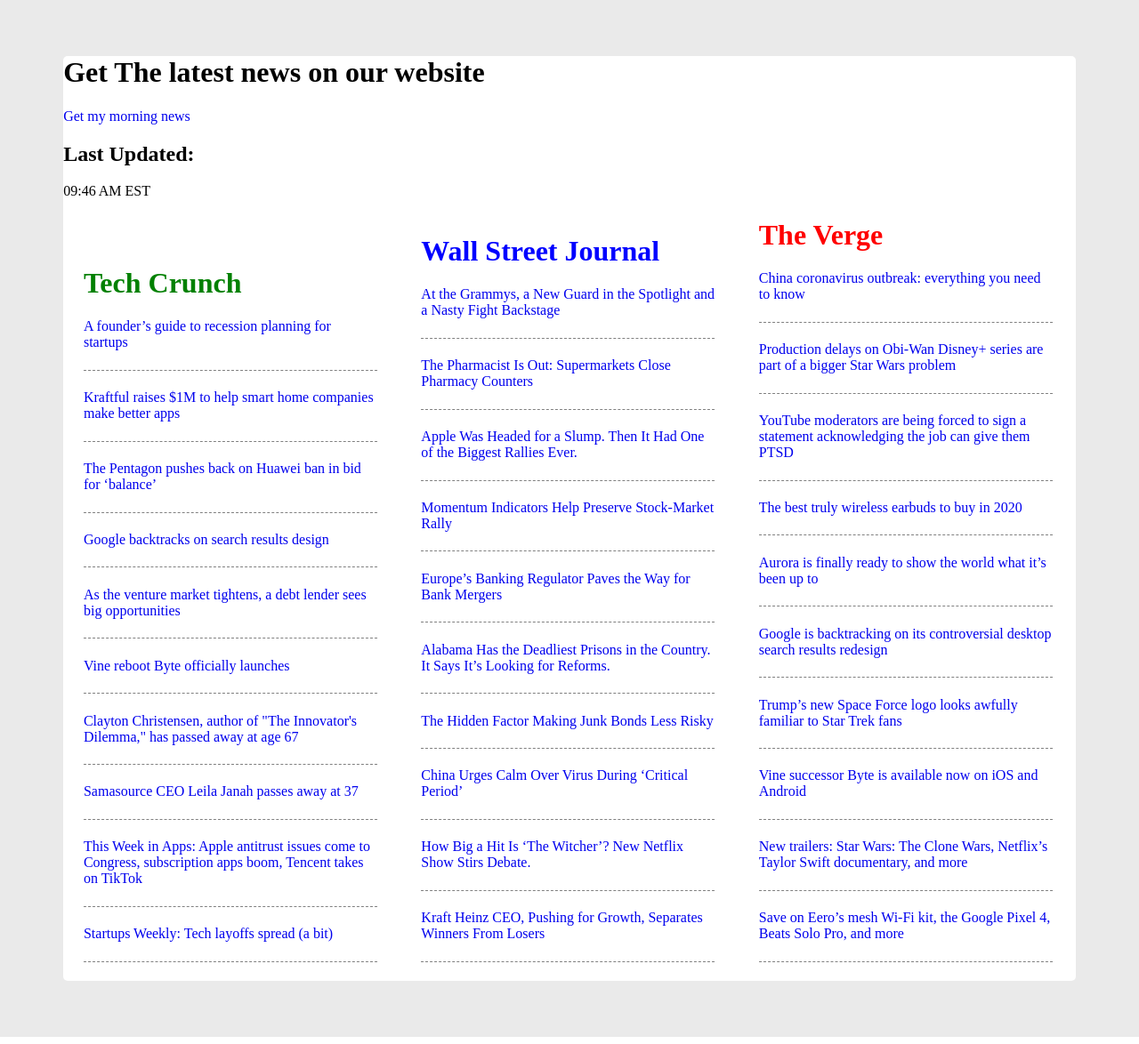
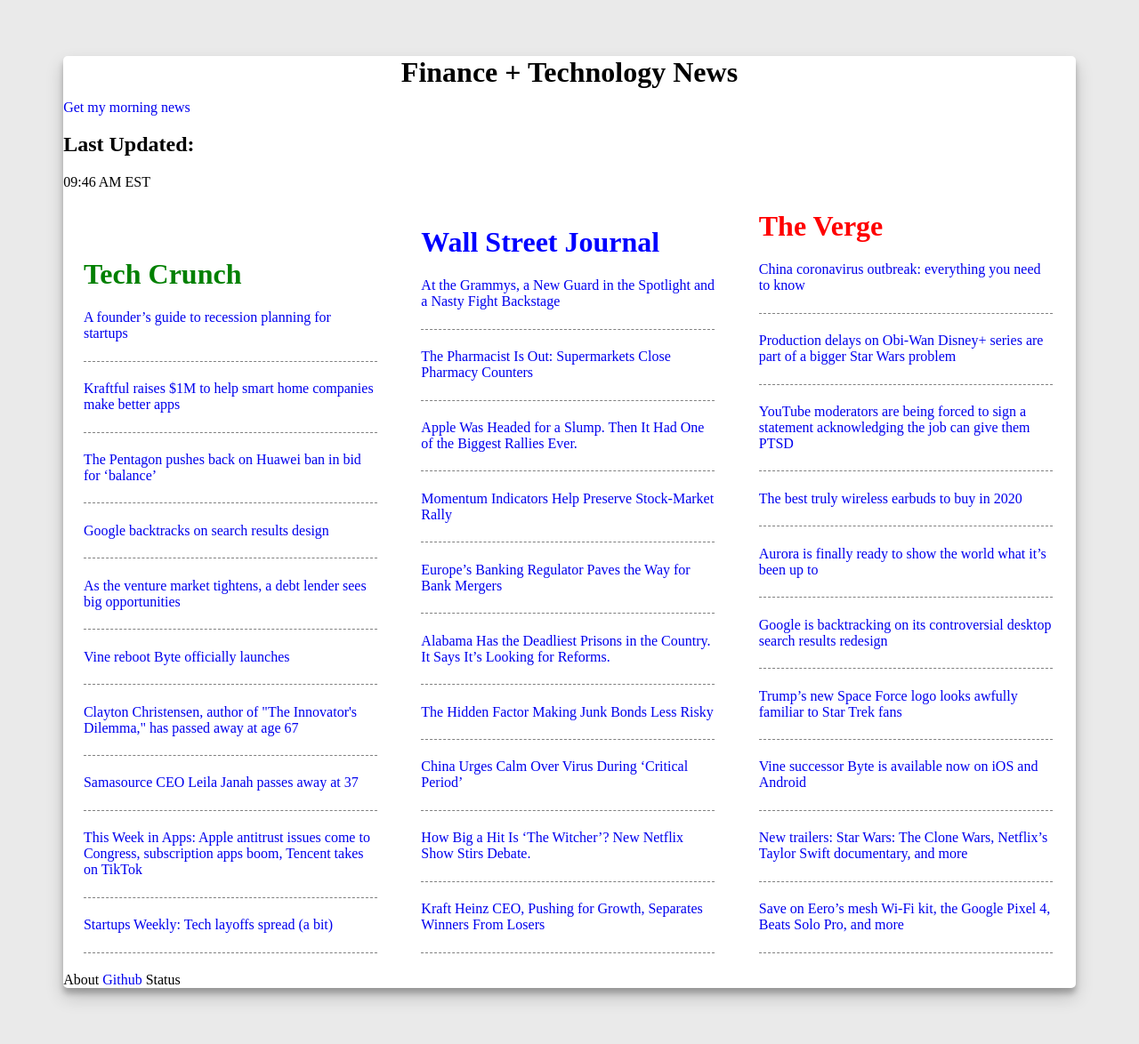
Before and after one commit to alexrpreston/News-Aggregator, a Django app: page /newsapp/ in a window 1280 px wide. Shown: the whole page at 89% size. Run offline with Django 3.2, Linux system fonts and the light colour scheme; data comes from the database, SQL or seed files in the repository; both versions use the stored data as it was after the commit.

Commit message:
Added Footer elements and created header container

```diff
--- a/newsapp/static/newsapp/style.css
+++ b/newsapp/static/newsapp/style.css
@@ -1,5 +1,14 @@
 .row{
 
+}
+
+.newsSubjects{
+  text-align: center;
+  margin: 1%;
+}
+
+.newsHeader{
+  text-align: center;
 }
 
 .lineBreaks{
@@ -19,6 +28,8 @@
 }
 
 .inner{
+  box-shadow: 0 10px 20px rgba(0,0,0,0.19), 0 6px 6px rgba(0,0,0,0.23);
+
   margin: 5%;
 
   background-color: white;
--- a/newsapp/templates/newsapp/home.html
+++ b/newsapp/templates/newsapp/home.html
@@ -17,14 +17,14 @@
     <div class="inner">
 
 
-    <div class="jumbotron" <style="color:black">
+    <div class="jumbotron">
+      <header>
+        <h1 class="newsSubjects">Finance + Technology News</h1>
+             <a href="{% url 'baseScrape' %}" class="btn btn-success">Get my morning news</a>
+             <h2>Last Updated: </h2>
+             {{ update_Time }}
+      </header>
 
-      <h1 <style ="color:white">
-   Get The latest news on our website
-      </h1>
-      <a href="{% url 'baseScrape' %}" class="btn btn-success">Get my morning news</a>
-      <h2>Last Updated: </h2>
-      {{ update_Time }}
     </div>
 
     <div class="row">
@@ -54,7 +54,12 @@
             {% endfor %}
         </div>
     </div>
+    <footer>
+      <a>About</a> <a href="https://github.com/alexrpreston/News-Aggregator" target="_blank">Github</a> <a>Status</a>
+    </footer>
   </div>
 </div>
+
+
   </body>
 </html>
```
Also changed, not shown: db.sqlite3.
